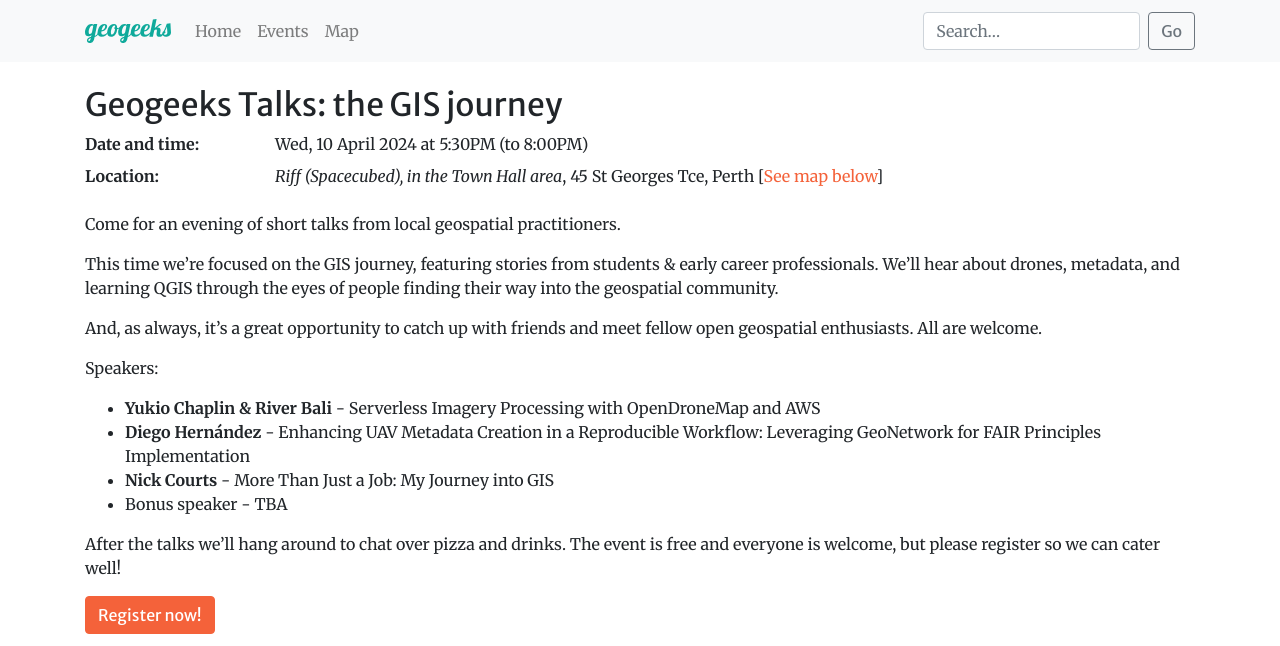
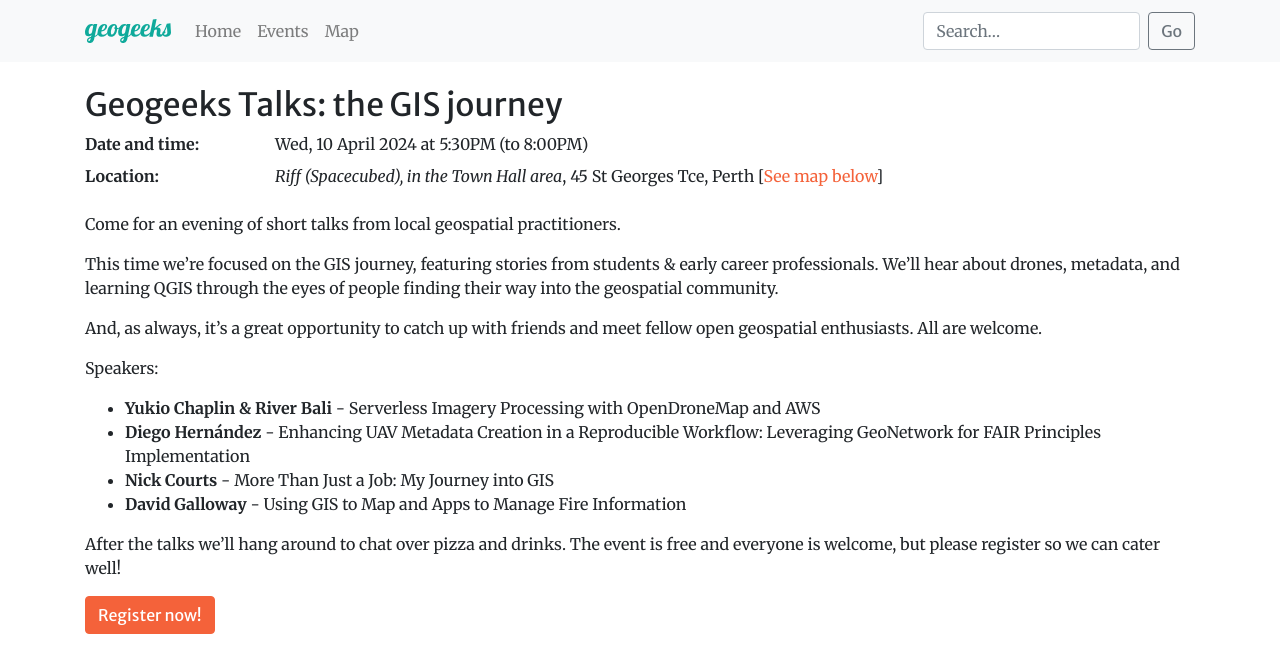
Before and after one commit to geogeeks-au/geogeeks-au.github.io, a Jekyll site: the page built from 2024/0410_gis-journey.md, in a window 1280 px wide, cut to the strip 0-646 px from the top of the page. Built offline with Jekyll 4.4.1, drawn with Linux system fonts in a browser that asks for light colours; comment, search, counter and statistics services are not loaded.

Commit message:
add speaker

```diff
--- a/2024/0410_gis-journey.md
+++ b/2024/0410_gis-journey.md
@@ -24,6 +24,6 @@ Speakers:
 - **Yukio Chaplin & River Bali** - Serverless Imagery Processing with OpenDroneMap and AWS
 - **Diego Hernández** - Enhancing UAV Metadata Creation in a Reproducible Workflow: Leveraging GeoNetwork for FAIR Principles Implementation
 - **Nick Courts** - More Than Just a Job: My Journey into GIS
-- Bonus speaker - TBA
+- **David Galloway** - Using GIS to Map and Apps to Manage Fire Information
 
 After the talks we'll hang around to chat over pizza and drinks. The event is free and everyone is welcome, but please register so we can cater well!
```
